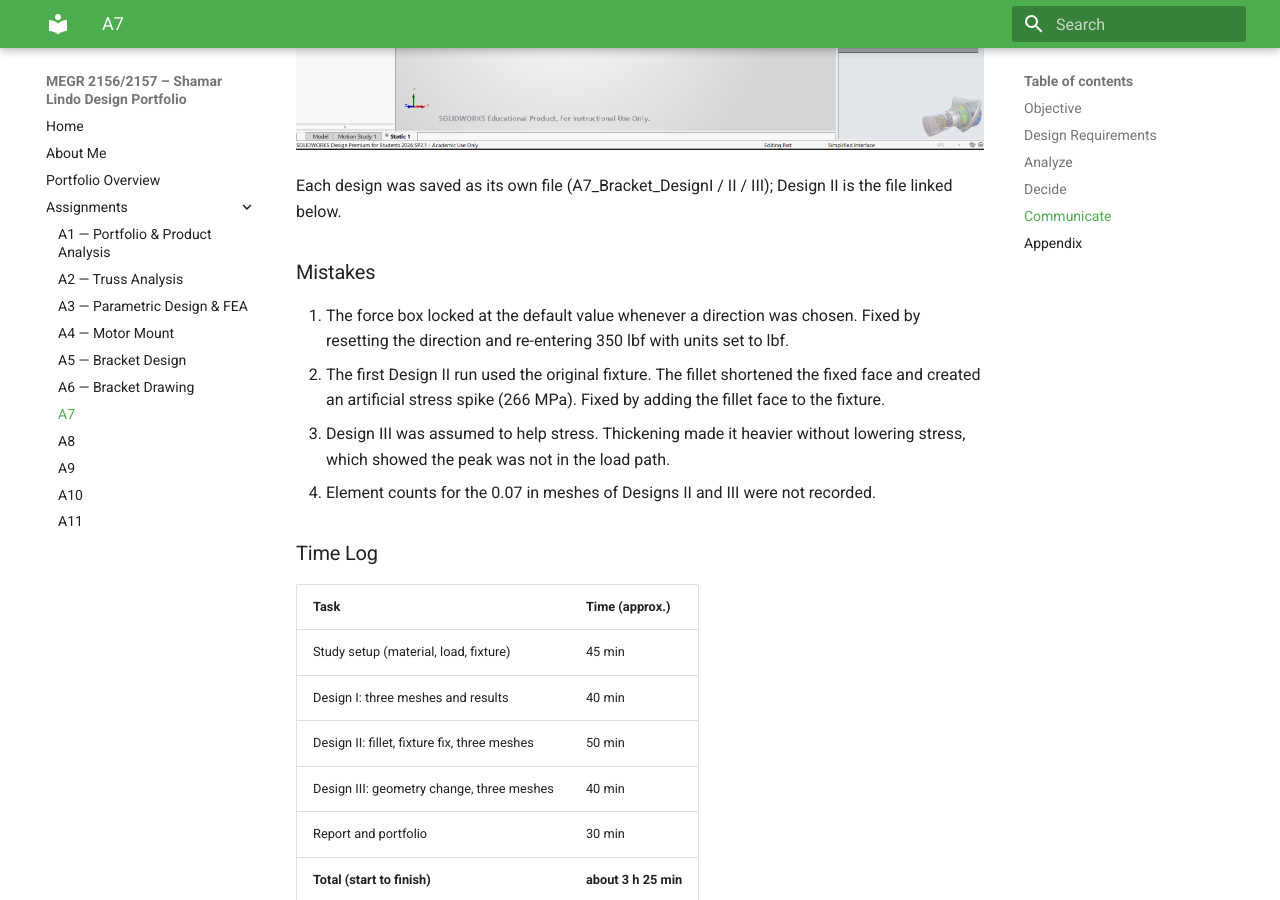
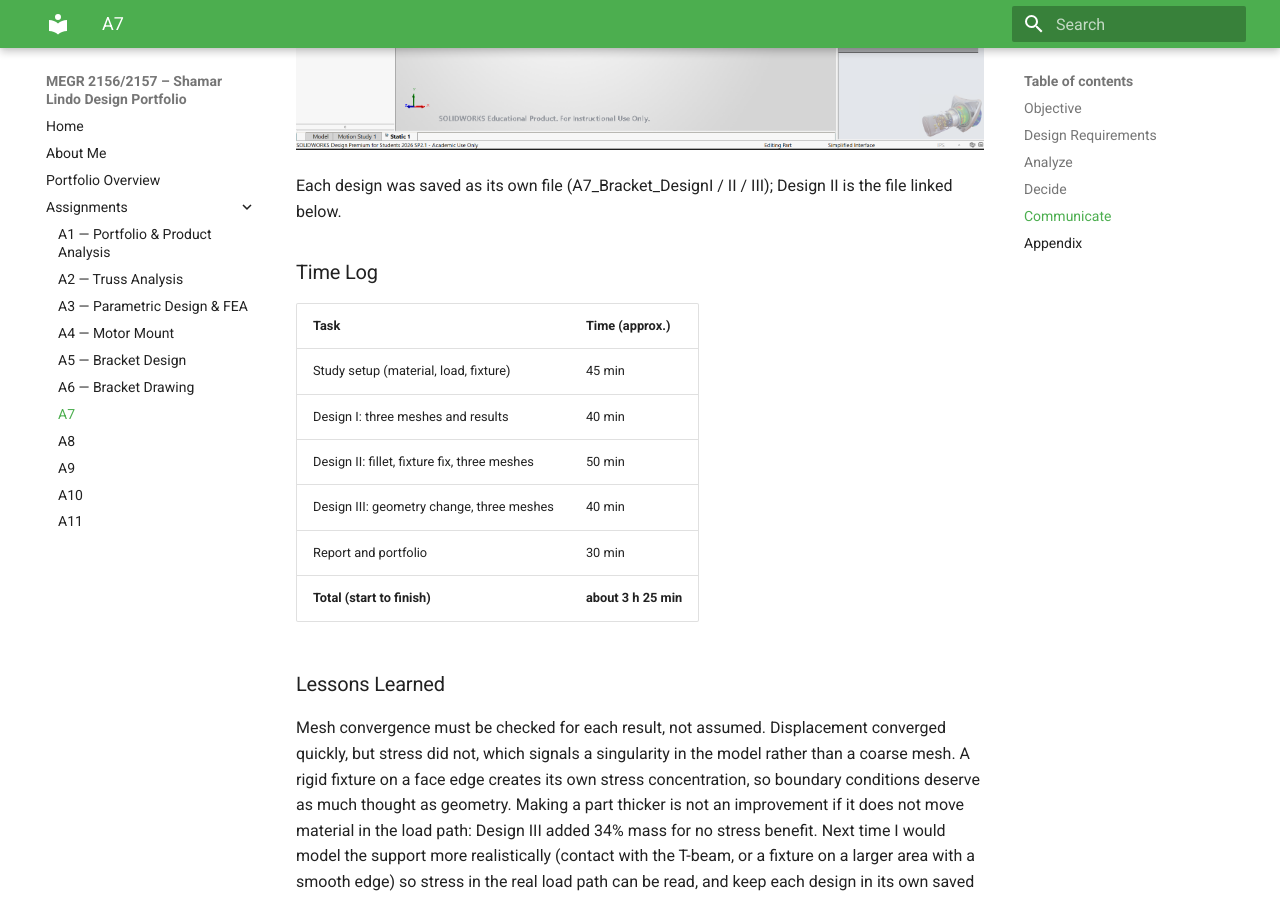
Before and after one commit to shamardlindo1/-megr2157-portfolio, an MkDocs documentation site: the page built from docs/assignments/A07/index.md, in a window 1280 px wide and 900 px high, scrolled down 4832 px. Built offline with MkDocs 1.6.1 and Material for MkDocs 9.7.7, drawn with Linux system fonts in a browser that asks for light colours.

Commit message:
Update index.md

```diff
--- a/docs/assignments/A07/index.md
+++ b/docs/assignments/A07/index.md
@@ -85,12 +85,7 @@ Design I displacement, 0.07 in mesh (max 0.1159 mm at the free end):
 
 Each design was saved as its own file (A7_Bracket_DesignI / II / III); Design II is the file linked below.
 
-### Mistakes
 
-1. The force box locked at the default value whenever a direction was chosen. Fixed by resetting the direction and re-entering 350 lbf with units set to lbf.
-2. The first Design II run used the original fixture. The fillet shortened the fixed face and created an artificial stress spike (266 MPa). Fixed by adding the fillet face to the fixture.
-3. Design III was assumed to help stress. Thickening made it heavier without lowering stress, which showed the peak was not in the load path.
-4. Element counts for the 0.07 in meshes of Designs II and III were not recorded.
 
 ### Time Log
 
```
